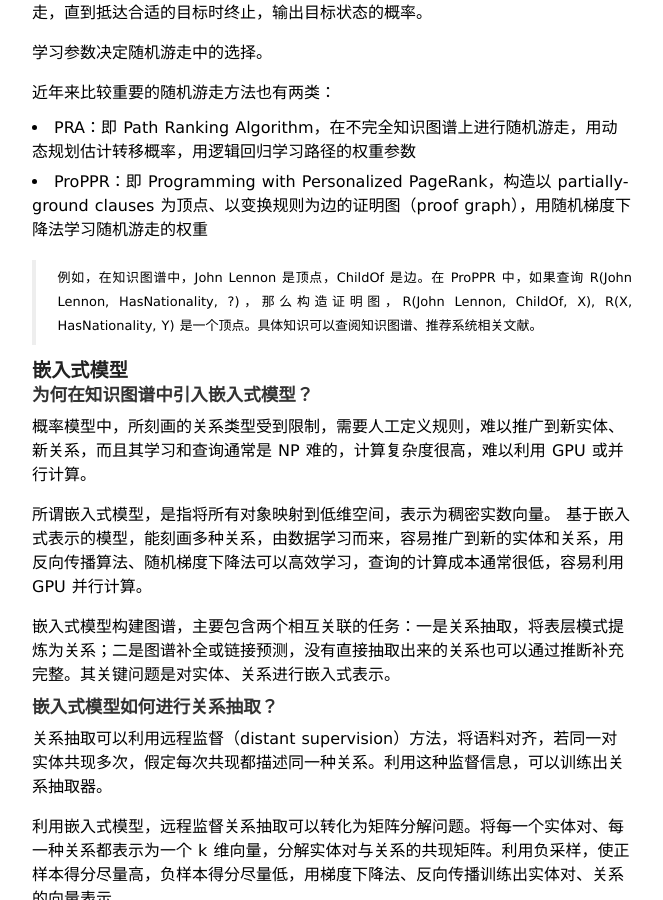
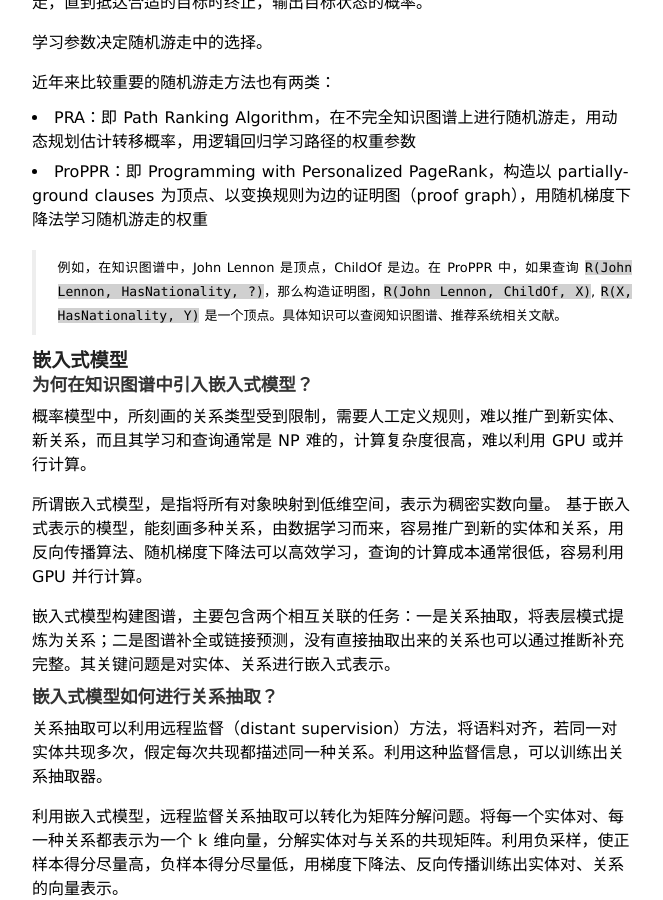
Before and after one commit to sighsmile/sighsmile.github.io, a Jekyll site: the page built from _posts/2018-08-02-WSDM-knowledge-graph-tutorial.md, in a window 1280 px wide and 900 px high, scrolled down 4511 px. Shown: the whole window, without its empty margins (308-971 px from the left). Built offline with Jekyll 4.4.1, drawn with Linux system fonts in a browser that asks for light colours; comment, search, counter and statistics services are not loaded; some of the changed text lies outside the part shown.

Commit message:
Update 2018-08-02-WSDM-knowledge-graph-tutorial.md
fix display issues

```diff
--- a/_posts/2018-08-02-WSDM-knowledge-graph-tutorial.md
+++ b/_posts/2018-08-02-WSDM-knowledge-graph-tutorial.md
@@ -64,7 +64,7 @@
 
 大体分为两方面解决，第一步从文本抽取出知识，然后进一步构建出知识图谱。
 
-<table border="0">
+<table border="1">
 <tr>
 	<td></td>
 	<td>知识抽取（从文本到抽取图谱）</td>
@@ -117,7 +117,7 @@
 有监督方法标注代价高，无监督方法有语义漂移等缺点，半监督方法是两者之间的折中。
 
 
-<table border="0">
+<table border="1">
 <tr>
 	<td></td>
 	<td>有监督</td>
@@ -162,7 +162,7 @@
 
 #### 所谓概率模型，概率从哪里来？
 
-在图上定义联合概率分布 P(Who, What, How | Extractions)，即 P(实体, 属性, 关系 | 抽取)。利用图中事实之间的依存关系，定义联合概率（条件概率、转移概率）。
+在图上定义联合概率分布 `P(Who, What, How | Extractions)`，即 `P(实体, 属性, 关系 | 抽取)`。利用图中事实之间的依存关系，定义联合概率（条件概率、转移概率）。
 
 概率的决定方式有三种：文本抽取器和分类器提供的统计信号；领域的本体知识；从数据中挖掘出的规则和模式。
 
@@ -200,7 +200,7 @@
 - PRA：即 Path Ranking Algorithm，在不完全知识图谱上进行随机游走，用动态规划估计转移概率，用逻辑回归学习路径的权重参数
 - ProPPR：即 Programming with Personalized PageRank，构造以 partially-ground clauses 为顶点、以变换规则为边的证明图（proof graph），用随机梯度下降法学习随机游走的权重
 
-> 例如，在知识图谱中，John Lennon 是顶点，ChildOf 是边。在 ProPPR 中，如果查询 R(John Lennon, HasNationality, ?)，那么构造证明图，R(John Lennon, ChildOf, X), R(X, HasNationality, Y) 是一个顶点。具体知识可以查阅知识图谱、推荐系统相关文献。
+> 例如，在知识图谱中，John Lennon 是顶点，ChildOf 是边。在 ProPPR 中，如果查询 `R(John Lennon, HasNationality, ?)`，那么构造证明图，`R(John Lennon, ChildOf, X)`, `R(X, HasNationality, Y)` 是一个顶点。具体知识可以查阅知识图谱、推荐系统相关文献。
 
 ### 嵌入式模型
 
```
